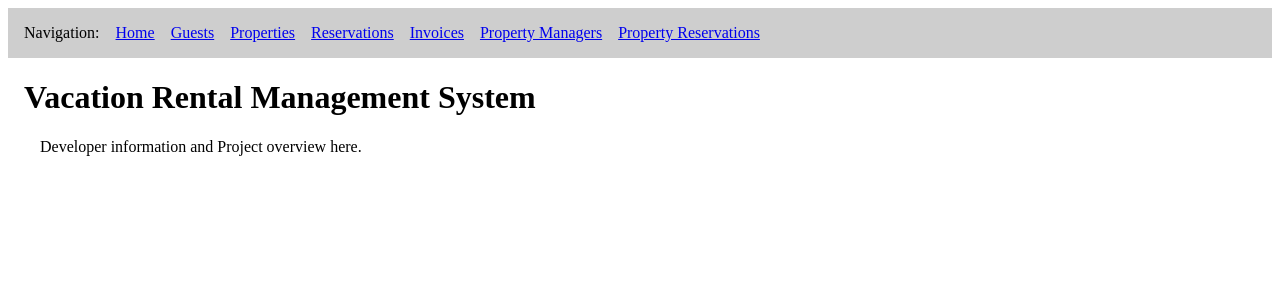
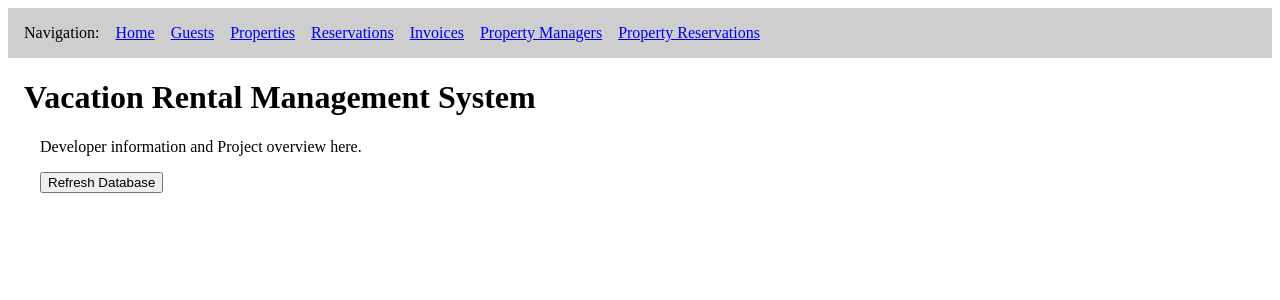
Before and after one commit to DennisMBowen/Vacation_Rentals, a React (Vite) app in the folder final_project/frontend/: page / in a window 1280 px wide. Shown: the top 300 px of the page. Built offline with nearby package versions, Linux system fonts and the light colour scheme.

Commit message:
Add refresh button:

```diff
--- a/final_project/frontend/src/App.jsx
+++ b/final_project/frontend/src/App.jsx
@@ -23,7 +23,7 @@ function App() {
         <>
             <Navigation />
             <Routes>
-                <Route path="/" element={<Home />} />
+                <Route path="/" element={<Home backendURL={backendURL} />} />
                 <Route path="/guests" element={<Guests backendURL={backendURL} />} />
                 <Route path="/properties" element={<Properties backendURL={backendURL} />} />
                 <Route path="/reservations" element={<Reservations backendURL={backendURL} />} />
--- a/final_project/frontend/src/components/DeletePropertyReservationForm.jsx
+++ b/final_project/frontend/src/components/DeletePropertyReservationForm.jsx
@@ -1,13 +1,11 @@
 const DeletePropertyReservationForm = ({ rowObject, backendURL, refreshPropertyReservation }) => {
 
     const handleDelete = async (e) => {
-        console.log(`Delete selected: ${rowObject.Property_Reservation_Id}`);
         e.preventDefault();
 
         const formData = {
             property_reservation_id: rowObject.Property_Reservation_Id
         };
-        console.log(formData);
         try {
             const response = await fetch(backendURL + '/property_reservations/delete', {
                 method: 'POST',
--- a/final_project/frontend/src/pages/Home.jsx
+++ b/final_project/frontend/src/pages/Home.jsx
@@ -1,9 +1,34 @@
-function Home() {
+function Home({ backendURL }) {
+
+    const handleRefresh = async () => {
+        // e.preventDefault();
+        console.log("Refresh button clicked");
+
+        try {
+            const response = await fetch(backendURL + '/refresh_database', {
+                method: 'POST',
+                headers: { 'Content-Type': 'application/json' },
+            });
+            if (response.ok) {
+                alert("Vacation rentals database has been refreshed!")
+            }
+            else {
+                console.error("Error refreshing database.");
+                alert("Vacation rentals database has been refreshed!")
+            }
+        }
+        catch (error) {
+            console.log('Error during database refresh: ', error);
+            alert("Vacation rentals database has been refreshed!")
+        }
+    };
+
     return (
         <>
             <h1>Vacation Rental Management System</h1>
             <div className="homepageDescription">
                 <p>Developer information and Project overview here.</p>
+                <button onClick={handleRefresh}>Refresh Database</button>
             </div>
         </>
     )
```
